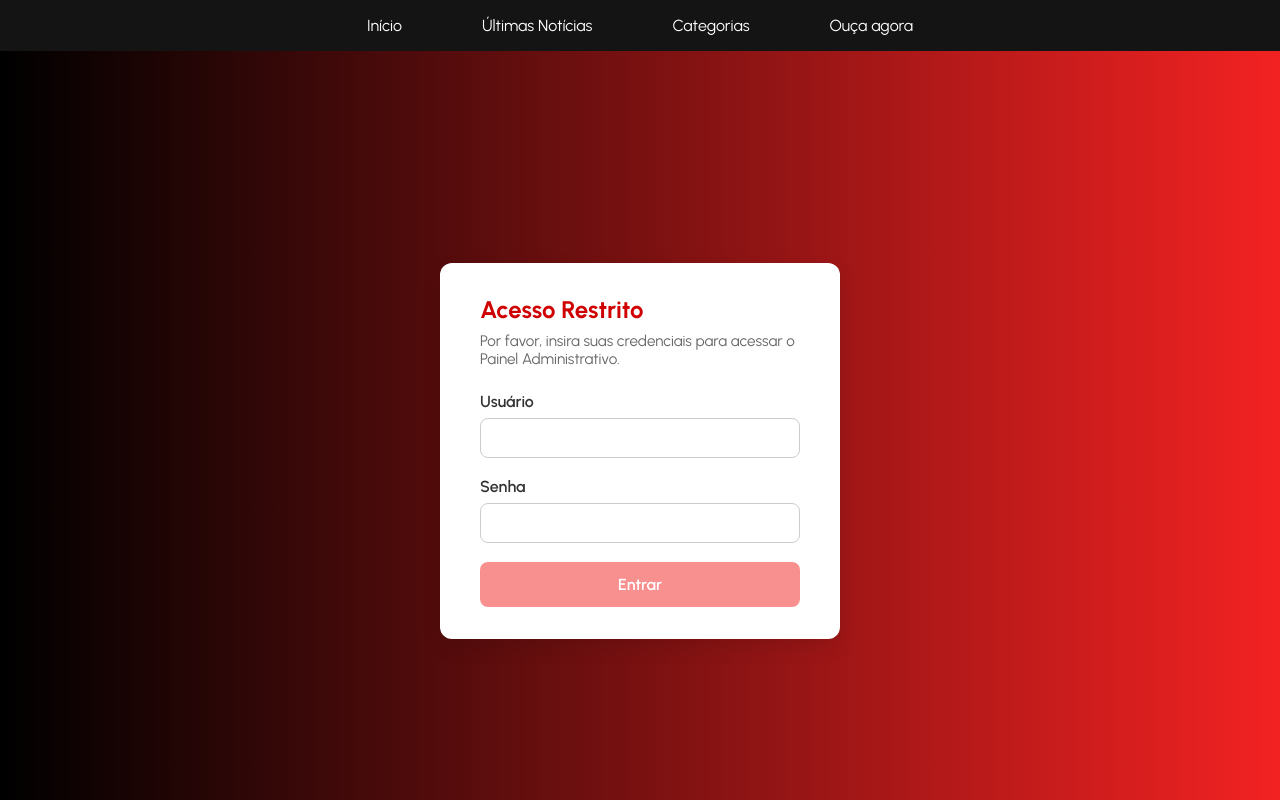
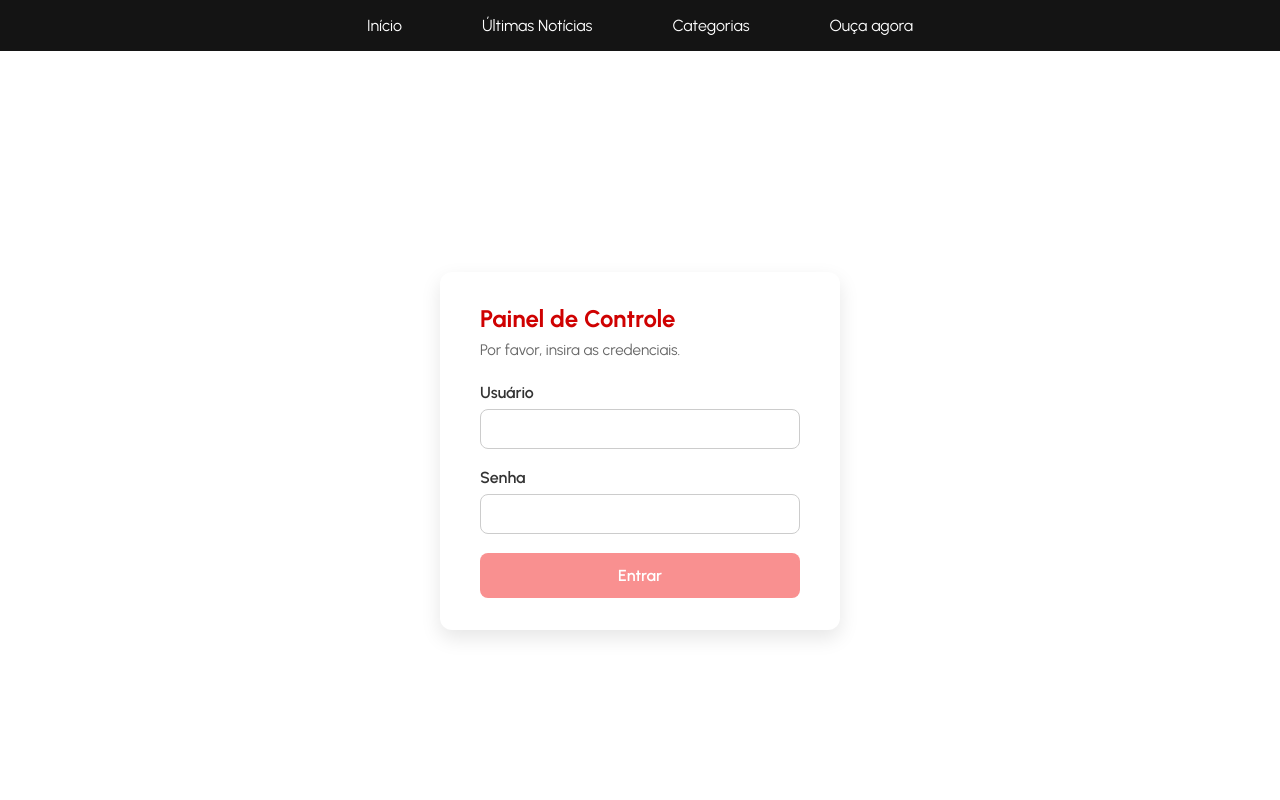
Before and after one commit to ynfleozin/site-difusora-frontend, an Angular app: page /login in a window 1280 px wide. Shown: the top 800 px of the page. Built offline with nearby package versions, Linux system fonts and the light colour scheme.

Commit message:
alter login page style

```diff
--- a/src/app/pages/login/login.component.html
+++ b/src/app/pages/login/login.component.html
@@ -1,8 +1,8 @@
 <section class="login-section">
   <div class="form-container">
-    <h2>Acesso Restrito</h2>
+    <h2>Painel de Controle</h2>
     <p>
-      Por favor, insira suas credenciais para acessar o Painel Administrativo.
+      Por favor, insira as credenciais.
     </p>
 
     <form [formGroup]="loginForm" (ngSubmit)="onSubmit()">
--- a/src/app/pages/login/login.component.scss
+++ b/src/app/pages/login/login.component.scss
@@ -5,7 +5,7 @@
   justify-content: center;
   align-items: center;
   min-height: 100vh;
-  background: linear-gradient(to right, #000000, #f32222);
+  background-color: #ffff;
   padding: 1rem;
 }
 
```
